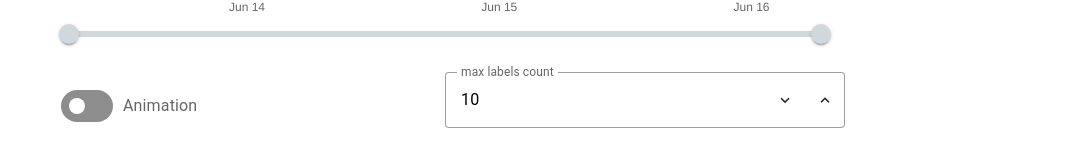
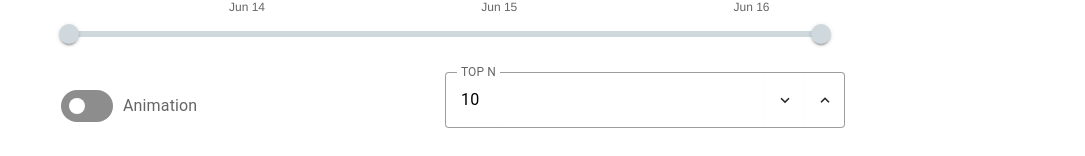
Before and after one commit to l-zch/discord-stat-frontend, a Vue app: page / in a window 1280 px wide. Shown: the part 382-538 px from the top of the page, without its empty margins (195-1280 px from the left). Built offline with nearby package versions, Linux system fonts and the light colour scheme.

Commit message:
topN filter

```diff
--- a/src/components/chart/LineChart.vue
+++ b/src/components/chart/LineChart.vue
@@ -5,7 +5,7 @@
         <div class="grid grid-cols-2">
             <v-switch v-model="enableAnimation" :label="`Animation${enableAnimation ? '✨' : ''}`" class="ml-4"
                 :color="enableAnimation ? 'orange' : ''" hide-details inset></v-switch>
-            <v-number-input class="" label="max labels count" v-model="maxLabelsCount" :min="1"
+            <v-number-input class="" label="TOP N" v-model="topN" :min="1"
                 variant="outlined"></v-number-input>
         </div>
     </div>
@@ -24,7 +24,7 @@ let chart;
 let timeRange;
 const sliderValue = ref([0, 100])
 const myChart = ref(null);
-const maxLabelsCount = ref(10)
+const topN = ref(10)
 
 const enableAnimation = ref(false)
 
@@ -45,7 +45,7 @@ watch(sliderValue, () => {
         updateChartRange();
 })
 
-watch(maxLabelsCount, () => {
+watch(topN, () => {
     chart.update()
 })
 
@@ -57,7 +57,7 @@ Interaction.modes.myCustomMode = function (chart, e, options, useFinalPosition)
     const position = getRelativePosition(e, chart);
     const items = [];
     Interaction.evaluateInteractionItems(chart, 'x', position, (element, datasetIndex, index) => {
-        if (element.x <= position.x && datasetIndex < maxLabelsCount.value) {
+        if (element.x <= position.x) {
             items[datasetIndex] = { element, datasetIndex, index };
         }
     });
@@ -82,12 +82,7 @@ const options = {
             algorithm: 'lttb',
         },
         legend: {
-            position:'chartArea',
-            labels: {
-                filter: function (label) {
-                    return label.datasetIndex < maxLabelsCount.value;
-                }
-            }
+            position:'chartArea'
         },
     },
     scales: {
@@ -136,8 +131,8 @@ function updateDatasetsTimeRange() {
 //     if(datasets.data)
 // }
 
-function setDatasets(dataset) {
-    chart.data.datasets = dataset
+function setDatasets(datasets) {
+    chart.data.datasets = datasets.slice(0, topN.value);
     updateDatasetsTimeRange();
     updateChartRange();
 }
```
